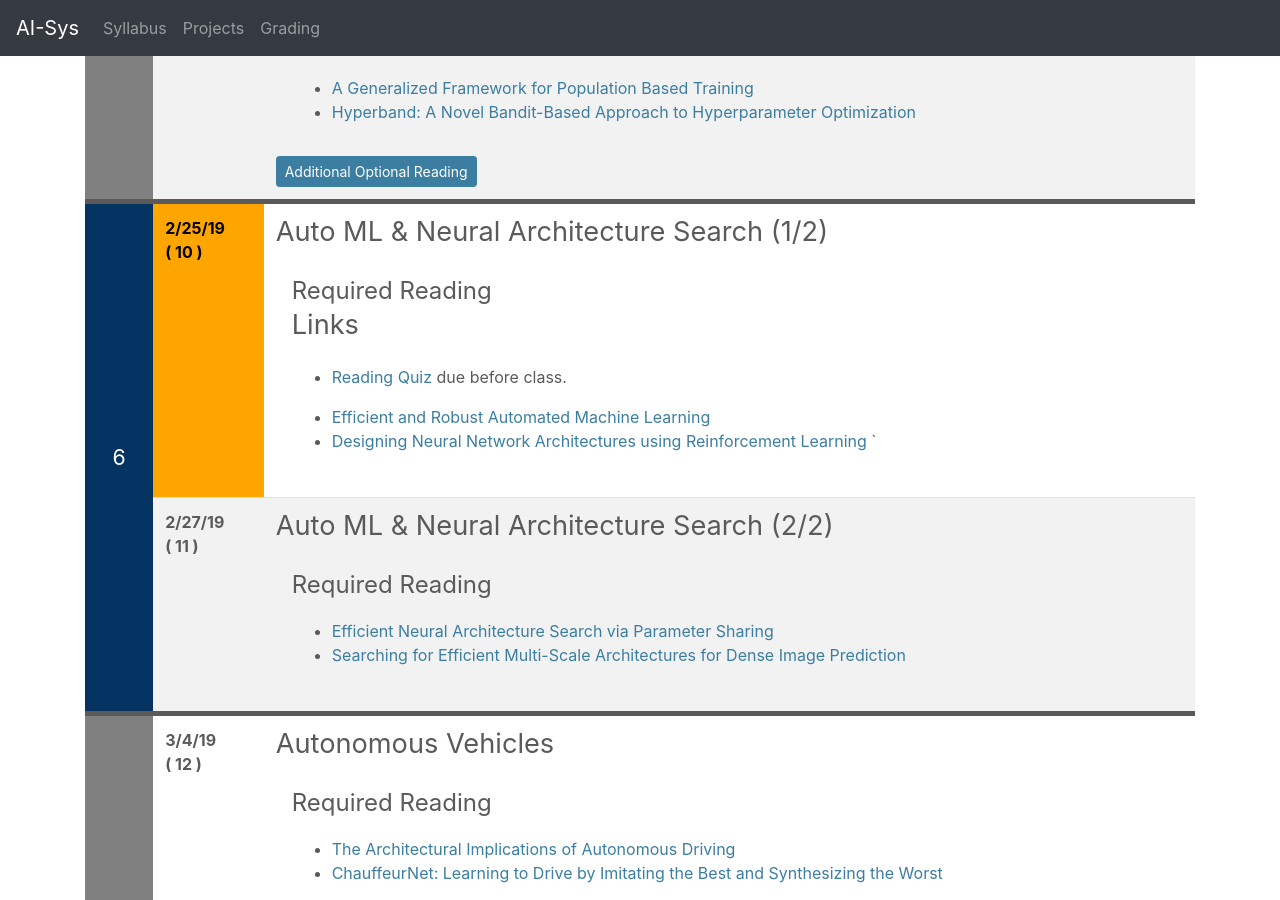
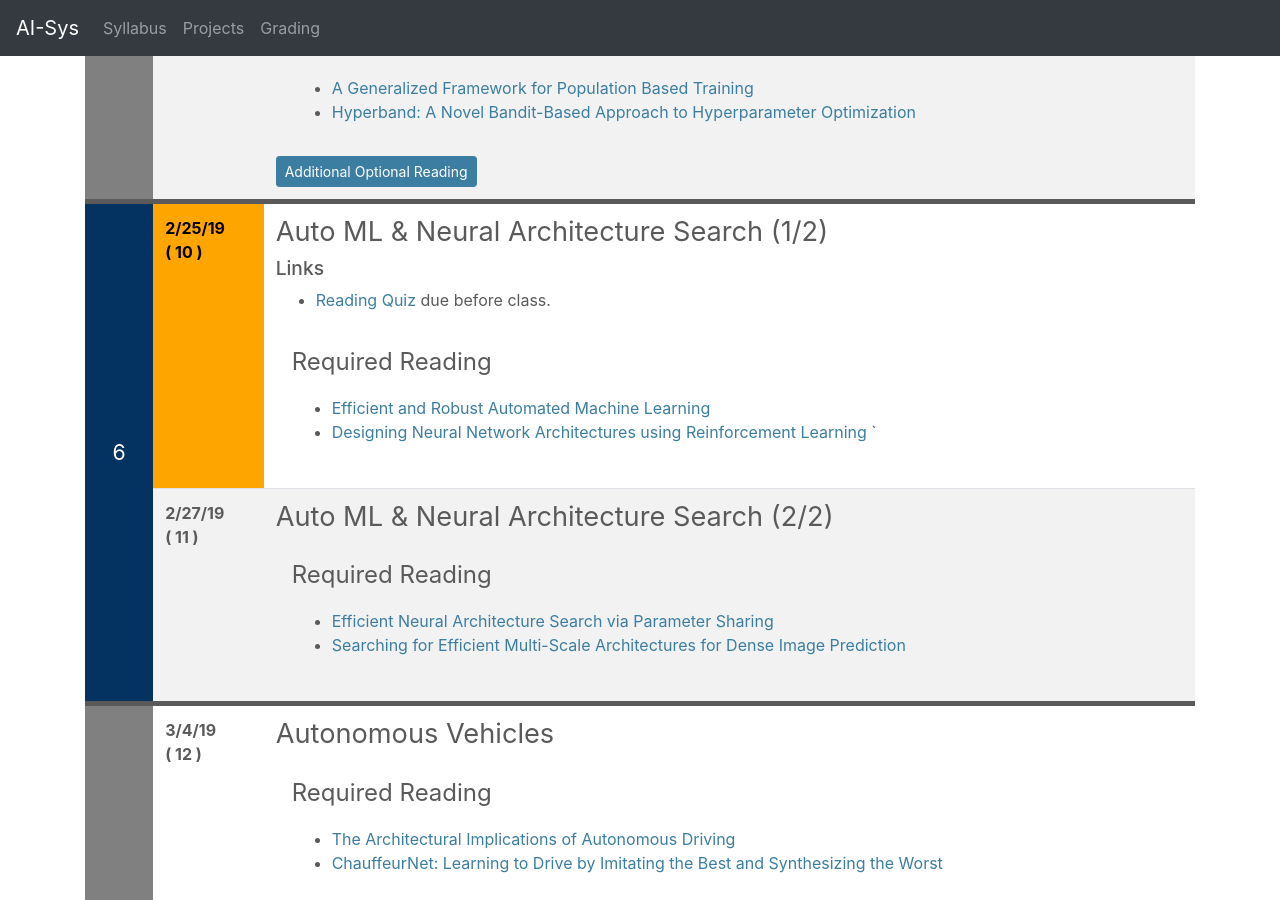
Before and after one commit to ucbrise/cs294-ai-sys-sp19, a Jekyll site: the page built from index.md, in a window 1280 px wide and 900 px high, scrolled down 4075 px. Built offline with Jekyll 4.4.1, drawn with Linux system fonts in a browser that asks for light colours; nearby versions of some CDN libraries; our own code applies the rules of GitHub Pages for plain Markdown files.

```diff
--- a/index.md
+++ b/index.md
@@ -402,12 +402,14 @@ If you find some of the reading confusing and want a more gentle introduction, t
 {% include syllabus_entry %}
 
 ## Auto ML & Neural Architecture Search (1/2)
+
+### Links
+* [Reading Quiz](https://goo.gl/forms/Twa0EQ9rJKIZ0eaj1) due before class.
+
+
 <div class="summary" markdown="1"> </div>
 <div class="reading">
 <div class="required_reading" markdown="1">
-
-## Links
-* [Reading Quiz](https://goo.gl/forms/Twa0EQ9rJKIZ0eaj1) due before class.
 
 * [Efficient and Robust Automated Machine Learning](https://ml.informatik.uni-freiburg.de/papers/15-NIPS-auto-sklearn-preprint.pdf)
 * [Designing Neural Network Architectures using Reinforcement Learning](https://arxiv.org/abs/1611.02167)
```
